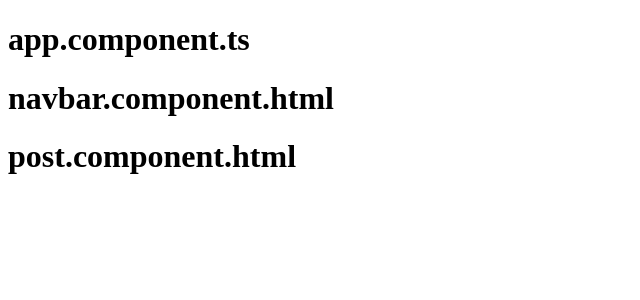
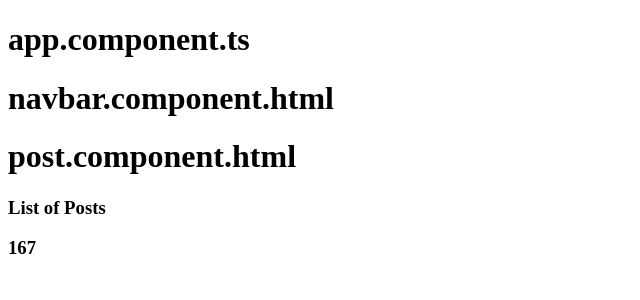
Before and after one commit to hirudilsh/AngularNgIntro, an Angular app: page / in a window 1280 px wide. Shown: the top 300 px of the page, without its empty margins (0-640 px from the left). Built offline with nearby package versions, Linux system fonts and the light colour scheme.

Commit message:
Data binding

```diff
--- a/src/app/post/post.component.html
+++ b/src/app/post/post.component.html
@@ -1 +1,4 @@
 <h1>post.component.html</h1>
+
+<h3>{{ text }}</h3>
+<h3>{{ 100+67 }}</h3>
--- a/src/app/post/post.component.ts
+++ b/src/app/post/post.component.ts
@@ -7,4 +7,6 @@ import { Component } from '@angular/core';
 })
 export class PostComponent {
 
+  text: string = 'List of Posts'
+
 }
```
